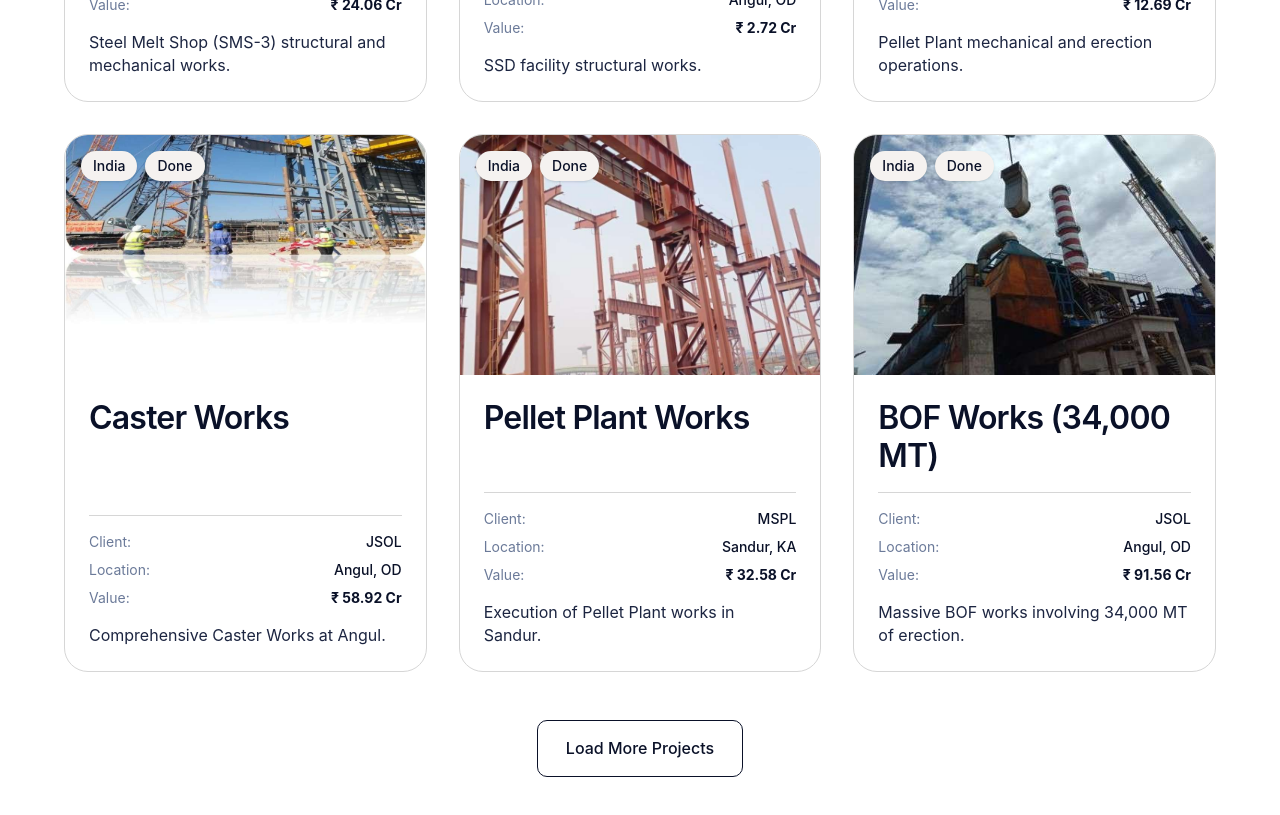
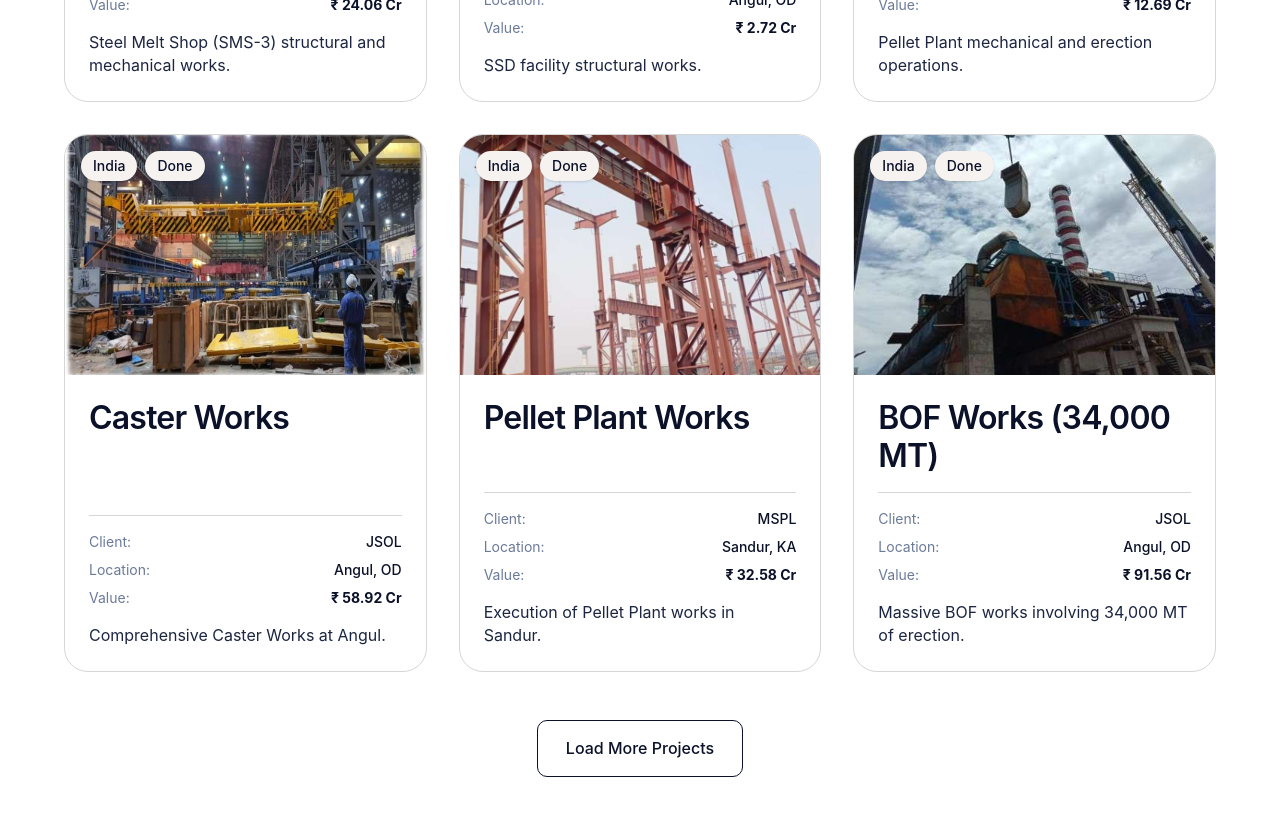
Before and after one commit to AnantSoni360/mmtpl-website, a Next.js app: page /projects in a window 1280 px wide. Shown: the part 1800-2615 px from the top of the page. Built offline with nearby package versions, Linux system fonts and the light colour scheme.

Commit message:
fix: replace caster works image with alternative full size image

```diff
--- a/src/data/projects.ts
+++ b/src/data/projects.ts
@@ -81,7 +81,7 @@ export const projects = [
     value: '₹ 58.92 Cr',
     status: 'Done',
     category: 'India',
-    image: '/project-gallery/Equipment Installation & Commissioning/Picture45.jpg',
+    image: '/project-gallery/Equipment Installation & Commissioning/Picture49.jpg',
     description: 'Comprehensive Caster Works at Angul.',
   },
   {
```
